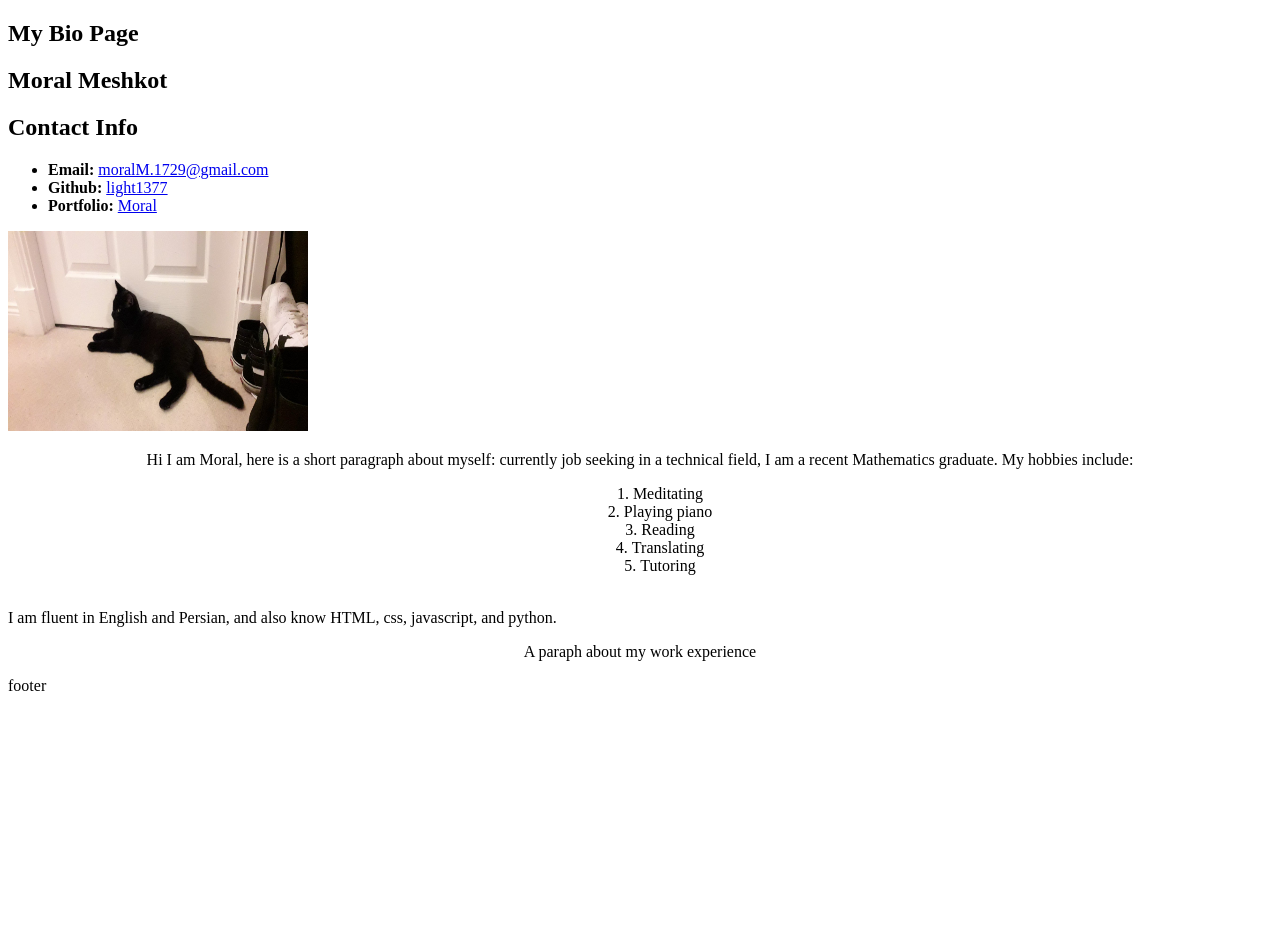
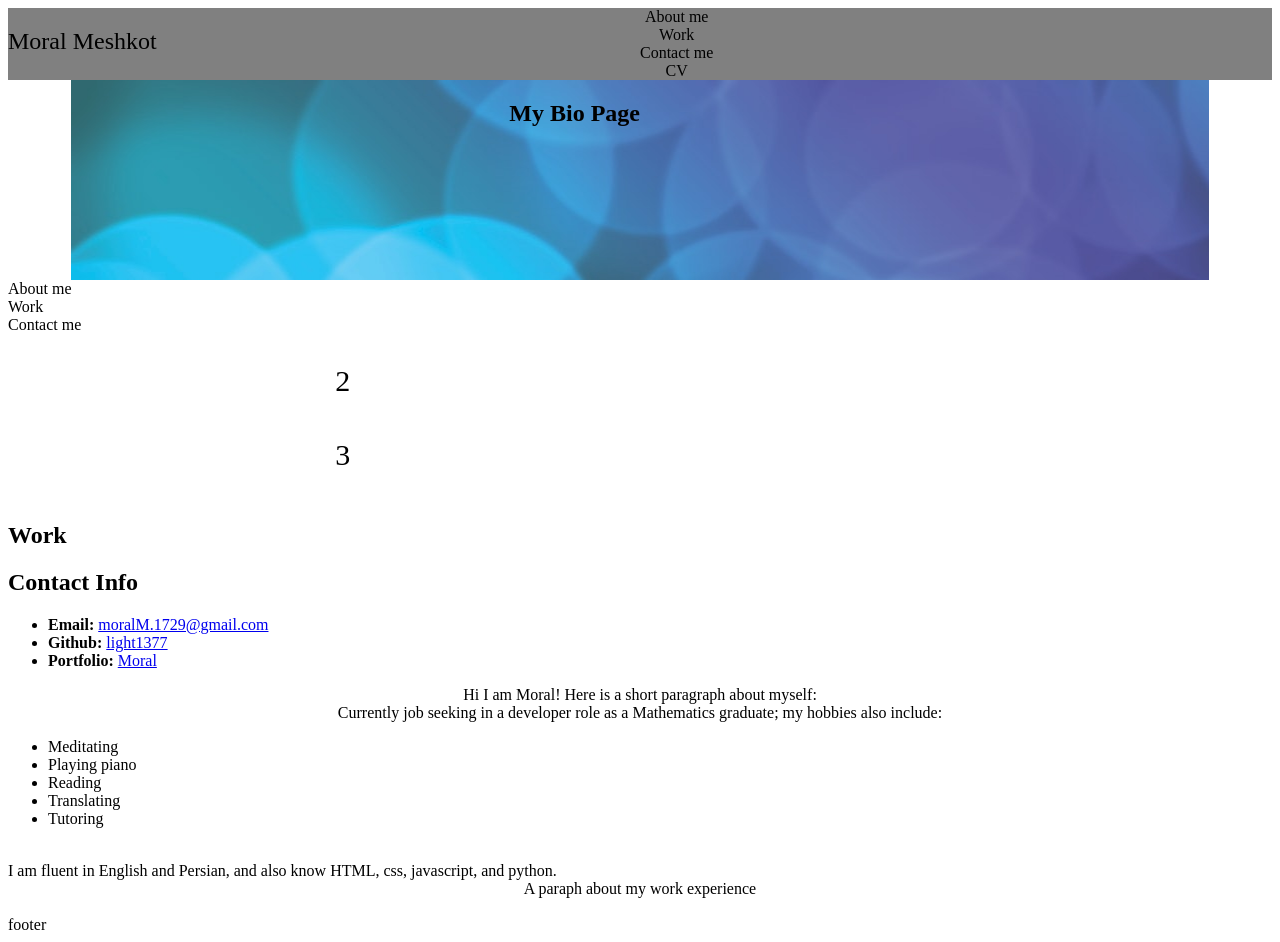
Before and after one commit to light1377/Assignment2-Portfolio, a plain HTML site: page index.html in a window 1280 px wide. Before the commit the page ends 800 px from the top, so only its background shows below. Drawn offline with Linux system fonts and the light colour scheme.

Commit message:
testing page layout

```diff
--- a/index.html
+++ b/index.html
@@ -10,16 +10,68 @@
 </head>
 
 <body>
+
+    <!-- get herogrid somewhere -->
     <header>
-        <nav>
-            <h1 text-align:center>My Bio Page</h1>
+        <nav id="navBar">
+            <h1>Moral Meshkot</h1>
+            <div id="navigation">
+
+                <p id="about">About me</p>
+                <p>Work</p>
+                <p>Contact me</p>
+                <p>CV</p>
+
+            </div>
         </nav>
-    </header>
-    <main>
 
 
+        <!-- hero banner -->
+        <section id="heroGrid" class="page-wrapper">
+            <header>
+                <div id="MyBioPage" class="page-wrapper"></div>
+                <h2 id="MyBioPage">My Bio Page</h2>
+            </header>
 
-        <h2>Moral Meshkot</h2>
+            </div>
+        </section>
+
+    </header>
+
+
+    <main class="page-wrapper">
+
+
+        <section id="categoryGrid">
+            <div id="about" class="categoryGridArea">
+                <div class="heading">About me</div>
+            </div>
+            <div id="work" class="categoryGridArea">
+                <div class="heading">Work</div>
+            </div>
+            <div id="contact" class="categoryGridArea">
+                <div class="heading">Contact me</div>
+            </div>
+
+        </section>
+        <section class="grid-container" id="about">
+            <div class="heading">
+                <!-- <h2>About</h2> -->
+                <div class="grid-item">2</div>
+                <div class="grid-item">3</div>
+
+            </div>
+        </section>
+
+        <!-- portfolio container -->
+        <section class="page-section" id="work">
+            <div class="heading">
+                <h2>Work</h2>
+
+            </div>
+        </section>
+
+
         <h2>Contact Info</h2>
         <ul>
             <li><strong>Email:</strong> <a href="#">moralM.1729@gmail.com</a></li>
@@ -27,30 +79,42 @@
             <li><strong>Portfolio:</strong> <a href="#">Moral</a></li>
         </ul>
 
-        <img id="bio-image" src="./images/photo_2022-12-29_18-50-07.jpg" alt="Moral">
-        <br>
+        <!-- <img id="bio-image" src="./images/photo_2022-12-29_18-50-07.jpg" alt="Moral">
+        <br> -->
 
         <!-- <p>Write a short paragraph or two about yourself, or use placeholder text from <a href="http://www.lipsum.com/">www.lipsum.com</a></p> -->
 
         <p>
-            Hi I am Moral, here is a short paragraph about myself:
-            currently job seeking in a technical field, I am a recent Mathematics graduate. My hobbies include:
-        <ol>
+            Hi I am Moral! Here is a short paragraph about myself:
+            <br>
+            Currently job seeking in a developer role as a Mathematics graduate; my hobbies also include:
+        <ul>
             <li>Meditating</li>
             <li>Playing piano</li>
             <li>Reading</li>
             <li>Translating</li>
             <li>Tutoring</li>
-        </ol>
+        </ul>
         <br>
         I am fluent in English and Persian, and also know HTML, css, javascript, and python.
         </p>
         <p>
             A paraph about my work experience
         </p>
+        <br>
+        <!-- <div class="grid-container">
+            <div id="about" class="grid-item">
+                <h2 class="heading">About</h2>
+            </div>
+            <div class="grid-item">2</div>
+            <div class="grid-item">3</div>
+            <div class="grid-item">4</div>
+            <div class="grid-item">5</div>
+            <div class="grid-item">6</div> -->
+
     </main>
     <footer>
-footer
+        footer
     </footer>
 
 </body>
--- a/style.css
+++ b/style.css
@@ -1,24 +1,150 @@
-img {
+* {
+    box-sizing: border-box;
+}
+
+/* img {
     width: 300px;
     height: 200px;
     margin-right: 20px;
+} */
+
+#MyBioPage {
+    display: flex;
+    justify-content: flex-end;
 }
 
 p {
     text-align: center;
+    margin: 0;
     /* font-size: 20px; */
     /* Bold the text. */
 
 }
 
+/*
 
-ol {
+ul {
     text-align: center;
     /* font-size: 35px; */
-    /*
+/*
     border-style: solid; */
 
-    border-width: 5px;
+/* border-width: 5px;
     list-style-position: inside;
+} */
+
+/* body {
+    margin: 0;
+    padding: 0;
+    font-family: 'Trebuchet MS', 'Lucida Sans Unicode', 'Lucida Grande', 'Lucida Sans', Arial, sans-serif;
+    line-height: 2;
+  }
+  h1,
+  h2,
+  h3,
+  h4,
+  h5,
+  h6 {
+    margin: 0;
+  }
+
+  h2{
+    font-size: xx-large;
+  }
+
+  #navigation {
+
+    display: inline-flex;
+    /* display: flex; */
+width: 50%;
+align-items: center;
+justify-content: space-evenly;
+/* flex-direction: column;
+    align-items: reverse; */
+
+padding: 5px;
 
 }
+
+#navigation p {
+    cursor: pointer;
+    text-decoration: underline;
+}
+
+
+#navBar {
+    display: flex;
+    flex-direction: row;
+    margin: 0px;
+    background-color: grey;
+}
+
+#navBar h1 {
+    width: 50%;
+    font-weight: 500;
+}
+
+
+#heroGrid {
+    margin: 0px 5%;
+    display: grid;
+    min-height: 200px;
+    /* height: 40vh; */
+    grid-template-rows: 50% 50%;
+    grid-template-columns: 50% 50%;
+    background-image: url("../images/pexels-4.jpg");
+    /* grid-template-areas:
+    "featuredProduct secondaryProduct"
+    "featuredProduct CTA"; */
+}
+
+.heroGridArea {
+    background-position: center;
+    background-repeat: no-repeat;
+    background-size: cover;
+    align-items: center;
+    display: flex;
+    position: relative;
+}
+
+
+
+#headline {
+    max-width: 350px;
+    max-height: 200px;
+    font-size: 16px;
+    font-weight: 300;
+    margin: 0px 0px;
+}
+
+
+
+#about {
+    grid-area: about;
+    /* background-image: url("../images/pexels-4.jpg"); */
+}
+
+#work {
+    grid-area: work;
+    /* background-image: url("../images/pexels-2.jpg"); */
+}
+
+#contact {
+    grid-area: contact;
+    /* background-image: url("../images/pexels-3.jpg"); */
+}
+
+.grid-container {
+    display: grid;
+    grid-template-columns: auto auto;
+    /* background-color: #2196F3; */
+    padding: 10px;
+}
+
+.grid-item {
+    /* background-color: rgba(255, 255, 0.8, 0.8); */
+    /* border-right: 3px solid rgba(0, 0, 0, 0.8); */
+    padding: 20px;
+    font-size: 30px;
+    text-align: center;
+}
```
Also changed, not shown: images/pexels-1.jpg (added), images/pexels-2.jpg (added), images/pexels-3.jpg (added), images/pexels-4.jpg (added), images/pexels-6.jpg (added), 1 other file.
